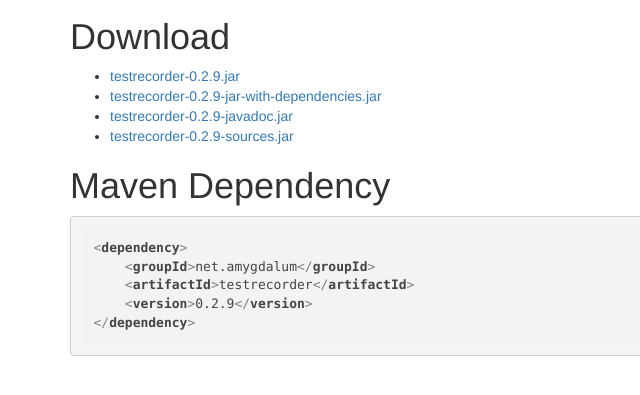
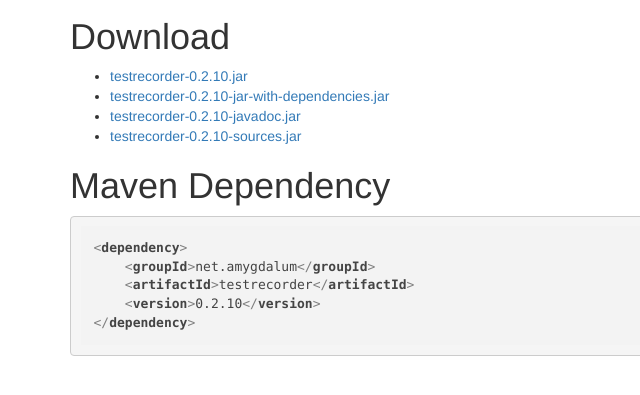
Before and after one commit to almondtools/testrecorder, a plain HTML site: page download.html in a window 1280 px wide. Shown: the part 255-650 px from the top of the page, 0-640 px from the left. Drawn offline with nearby package versions, Linux system fonts and the light colour scheme.

Commit message:
new version

```diff
--- a/download.html
+++ b/download.html
@@ -55,17 +55,17 @@
               <section>
               <h1>Download</h1>
           <ul>
-                  <li>  <a href="http://search.maven.org/remotecontent?filepath=net/amygdalum/testrecorder/0.2.9/testrecorder-0.2.9.jar">
-    testrecorder-0.2.9.jar
+                  <li>  <a href="http://search.maven.org/remotecontent?filepath=net/amygdalum/testrecorder/0.2.10/testrecorder-0.2.10.jar">
+    testrecorder-0.2.10.jar
   </a></li>
-              <li>  <a href="http://search.maven.org/remotecontent?filepath=net/amygdalum/testrecorder/0.2.9/testrecorder-0.2.9-jar-with-dependencies.jar">
-    testrecorder-0.2.9-jar-with-dependencies.jar
+              <li>  <a href="http://search.maven.org/remotecontent?filepath=net/amygdalum/testrecorder/0.2.10/testrecorder-0.2.10-jar-with-dependencies.jar">
+    testrecorder-0.2.10-jar-with-dependencies.jar
   </a></li>
-              <li>  <a href="http://search.maven.org/remotecontent?filepath=net/amygdalum/testrecorder/0.2.9/testrecorder-0.2.9-javadoc.jar">
-    testrecorder-0.2.9-javadoc.jar
+              <li>  <a href="http://search.maven.org/remotecontent?filepath=net/amygdalum/testrecorder/0.2.10/testrecorder-0.2.10-javadoc.jar">
+    testrecorder-0.2.10-javadoc.jar
   </a></li>
-              <li>  <a href="http://search.maven.org/remotecontent?filepath=net/amygdalum/testrecorder/0.2.9/testrecorder-0.2.9-sources.jar">
-    testrecorder-0.2.9-sources.jar
+              <li>  <a href="http://search.maven.org/remotecontent?filepath=net/amygdalum/testrecorder/0.2.10/testrecorder-0.2.10-sources.jar">
+    testrecorder-0.2.10-sources.jar
   </a></li>
   </ul>
   </section>
@@ -75,7 +75,7 @@
       <pre><code class="xml">&lt;dependency&gt;
     &lt;groupId&gt;net.amygdalum&lt;/groupId&gt;
     &lt;artifactId&gt;testrecorder&lt;/artifactId&gt;
-    &lt;version&gt;0.2.9&lt;/version&gt;
+    &lt;version&gt;0.2.10&lt;/version&gt;
 &lt;/dependency&gt;</code></pre>
   </div>
   </section>
```
